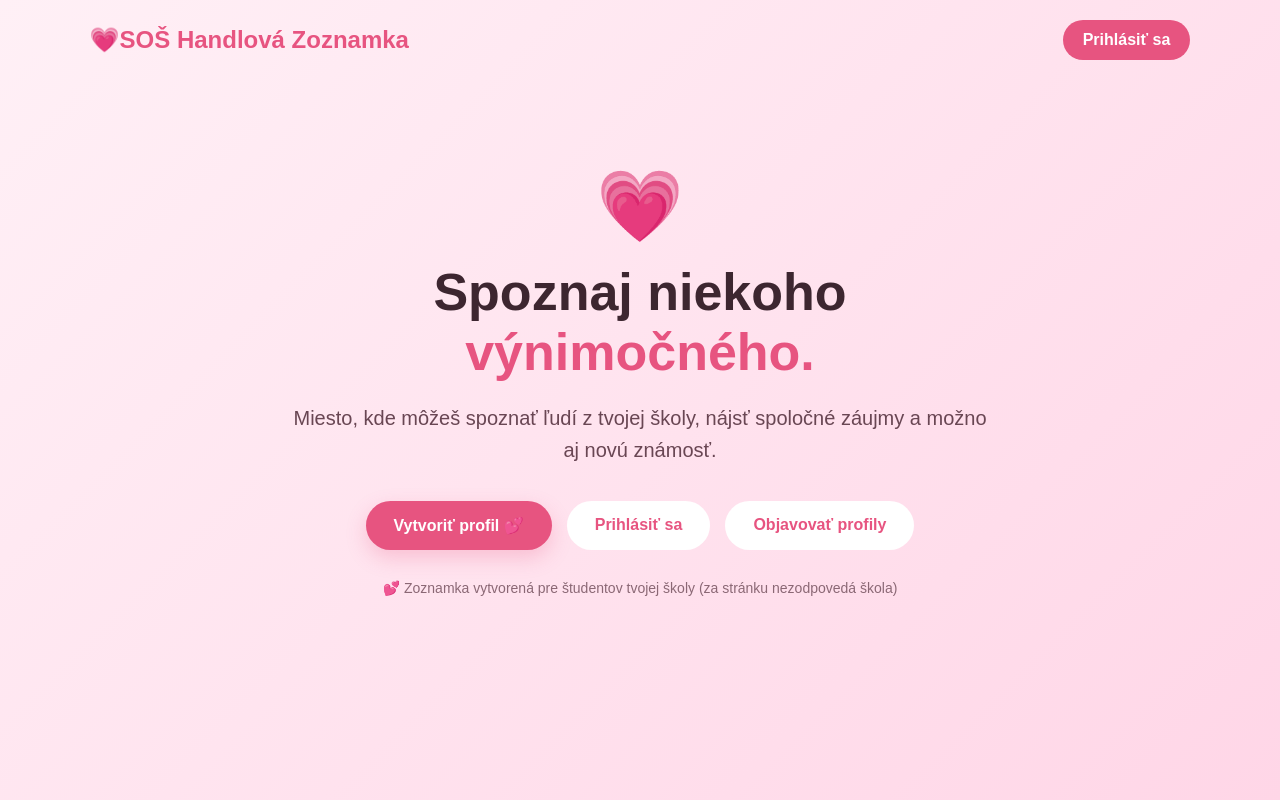
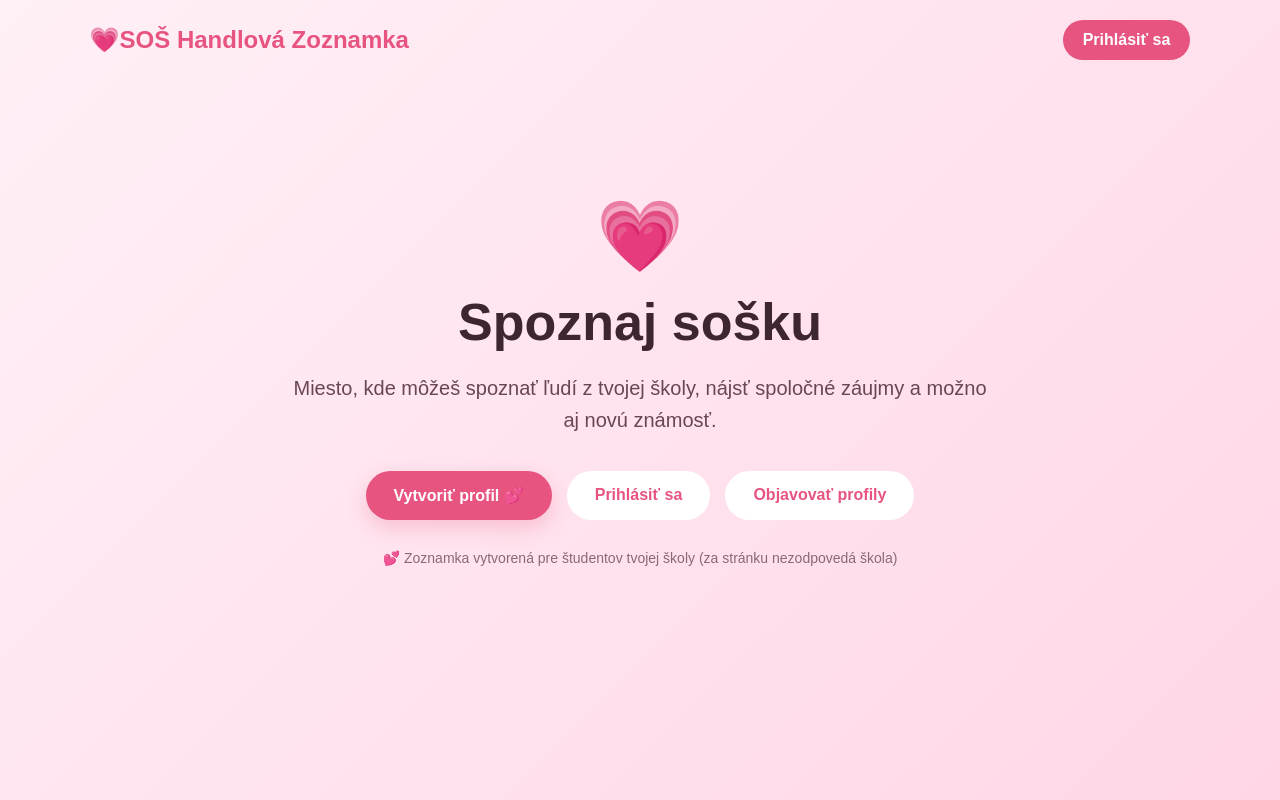
Before and after one commit to DenisSVK/skolska-zoznamka, a plain HTML site: page index.html in a window 1280 px wide. Drawn offline with Linux system fonts and the light colour scheme.

Commit message:
Update index.html

```diff
--- a/index.html
+++ b/index.html
@@ -135,8 +135,7 @@
             <div class="heart">💗</div>
 
             <h1>
-                Spoznaj niekoho<br>
-                <span>výnimočného.</span>
+                Spoznaj sošku
             </h1>
 
             <p class="subtitle">
```
